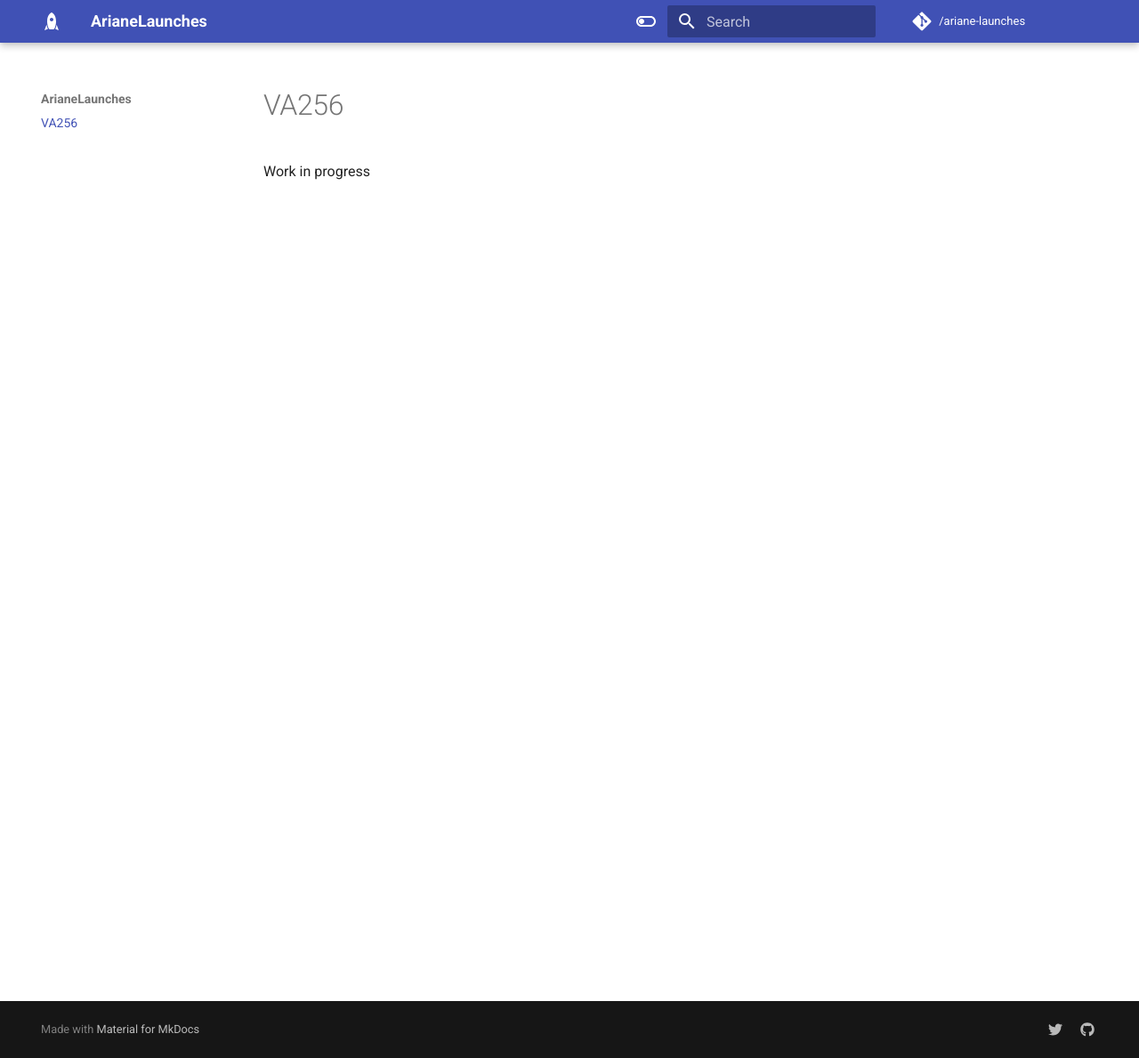
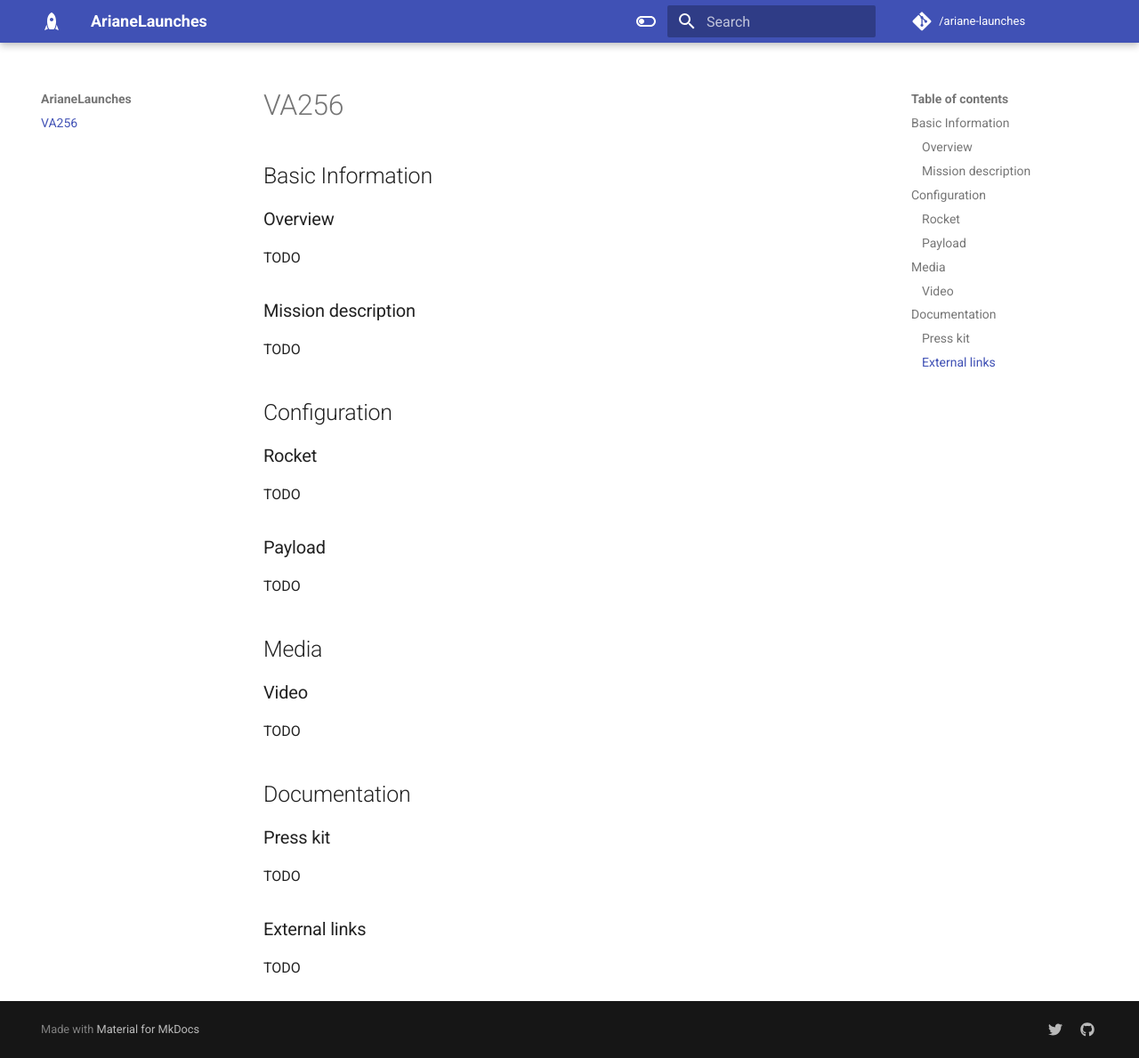
Before and after one commit to kbrault/ariane-launches, an MkDocs documentation site: the page built from docs/launch/va256.md, in a window 1280 px wide and 1189 px high. Shown: the whole window at 89% size. Built offline with MkDocs 1.6.1 and Material for MkDocs 9.7.7, drawn with Linux system fonts in a browser that asks for light colours; comment, search, counter and statistics services are not loaded.

Commit message:
Update va256.md

```diff
--- a/docs/launch/va256.md
+++ b/docs/launch/va256.md
@@ -3,5 +3,21 @@
 ---
 
 # VA256
-
-Work in progress
+## Basic Information
+### Overview
+TODO
+### Mission description
+TODO
+## Configuration
+### Rocket
+TODO
+### Payload
+TODO
+## Media
+### Video
+TODO
+## Documentation
+### Press kit
+TODO
+### External links
+TODO
```
